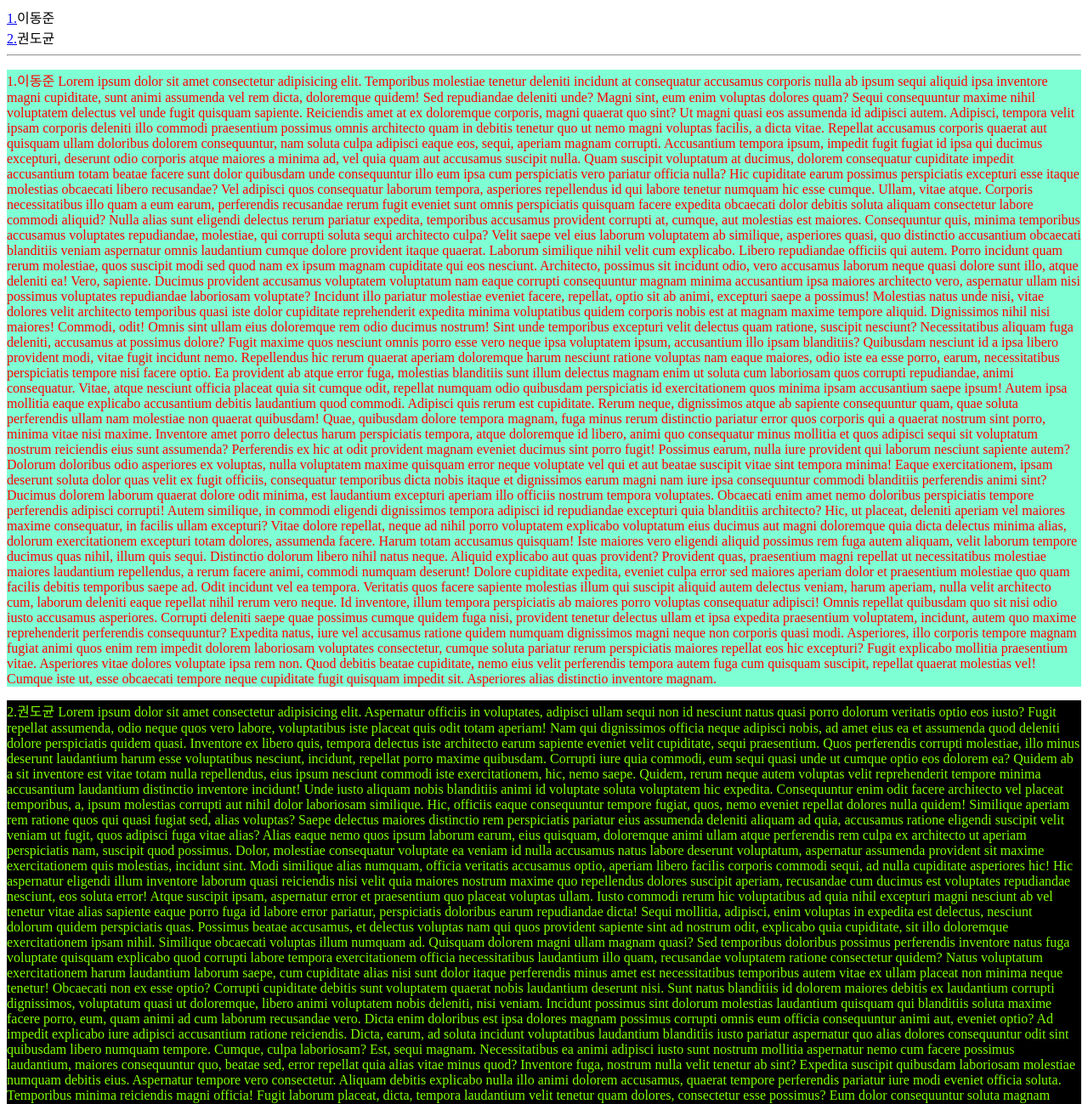
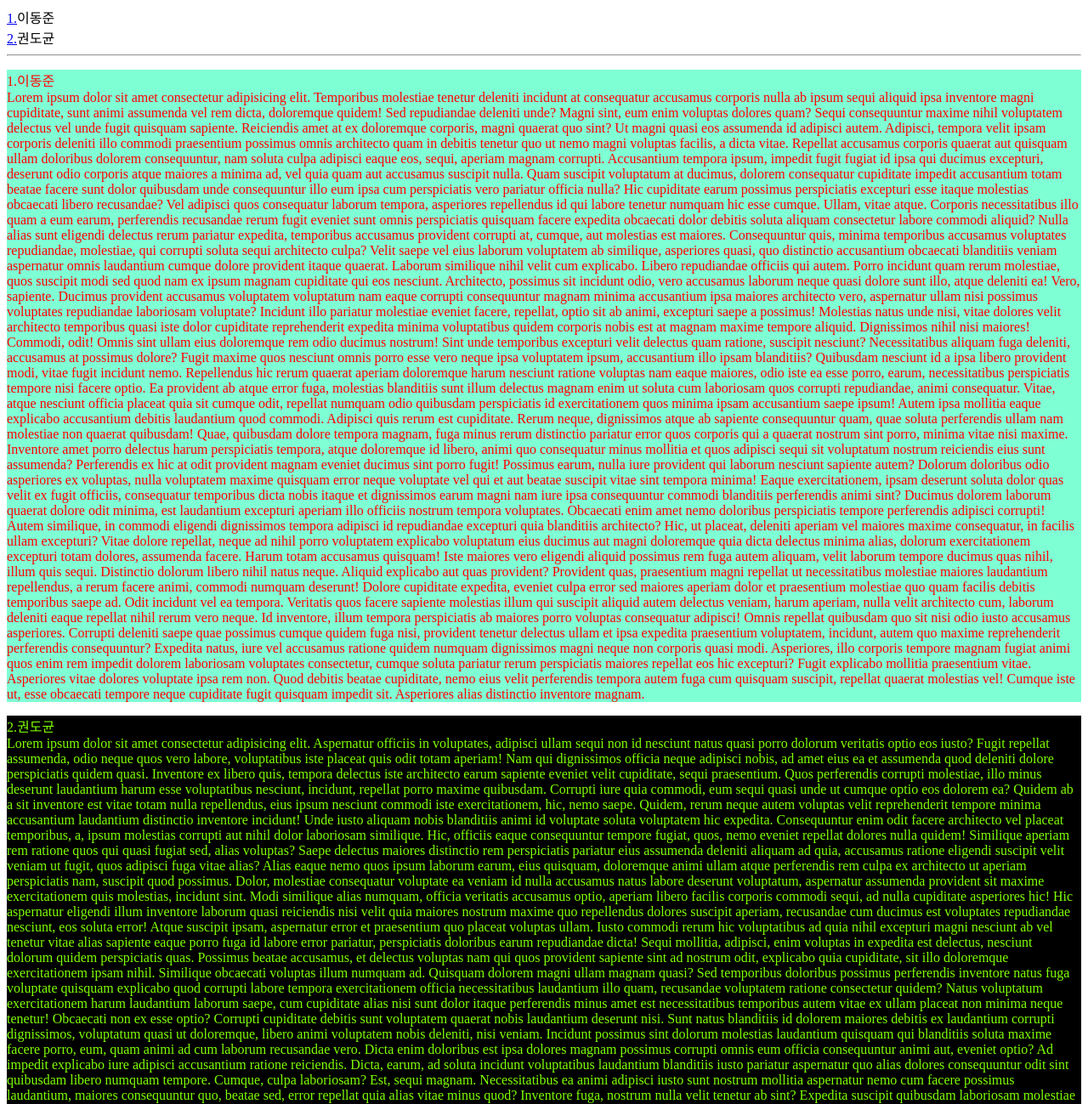
Before and after one commit to huhdong12/code, a plain HTML site: page 새 폴더/html_20211012/실습1.html in a window 1280 px wide. Shown: the top 1299 px of the page at 85% size. Drawn offline with Linux system fonts and the light colour scheme.

Commit message:
이름변경

```diff
--- a/새 폴더/html_20211012/실습1.html
+++ b/새 폴더/html_20211012/실습1.html
@@ -11,7 +11,7 @@
 <body>
     <a href="#one">1.</a>이동준<br><a href="#two">2.</a>권도균
     <hr>
-    <p style="background-color: aquamarine;color: red;" id="one">1.이동준 Lorem ipsum dolor sit amet consectetur
+    <p style="background-color: aquamarine;color: red;" id="one">1.이동준<br>  Lorem ipsum dolor sit amet consectetur
         adipisicing elit. Temporibus molestiae tenetur deleniti incidunt at consequatur accusamus corporis nulla ab
         ipsum sequi aliquid ipsa inventore magni cupiditate, sunt animi assumenda vel rem dicta, doloremque quidem! Sed
         repudiandae deleniti unde? Magni sint, eum enim voluptas dolores quam? Sequi consequuntur maxime nihil
@@ -81,7 +81,7 @@
         debitis beatae cupiditate, nemo eius velit perferendis tempora autem fuga cum quisquam suscipit, repellat
         quaerat molestias vel! Cumque iste ut, esse obcaecati tempore neque cupiditate fugit quisquam impedit sit.
         Asperiores alias distinctio inventore magnam.</p>
-    <p style="background-color: black; color: chartreuse;" id="two">2.권도균 Lorem ipsum dolor sit amet consectetur
+    <p style="background-color: black; color: chartreuse;" id="two">2.권도균<br> Lorem ipsum dolor sit amet consectetur
         adipisicing elit. Aspernatur officiis in voluptates, adipisci ullam sequi non id nesciunt natus quasi porro
         dolorum veritatis optio eos iusto? Fugit repellat assumenda, odio neque quos vero labore, voluptatibus iste
         placeat quis odit totam aperiam! Nam qui dignissimos officia neque adipisci nobis, ad amet eius ea et assumenda
```
Also changed, not shown: 새 폴더/html_20211012/01start_html.html (renamed from 새 폴더/html_20211012/start_html.html).
